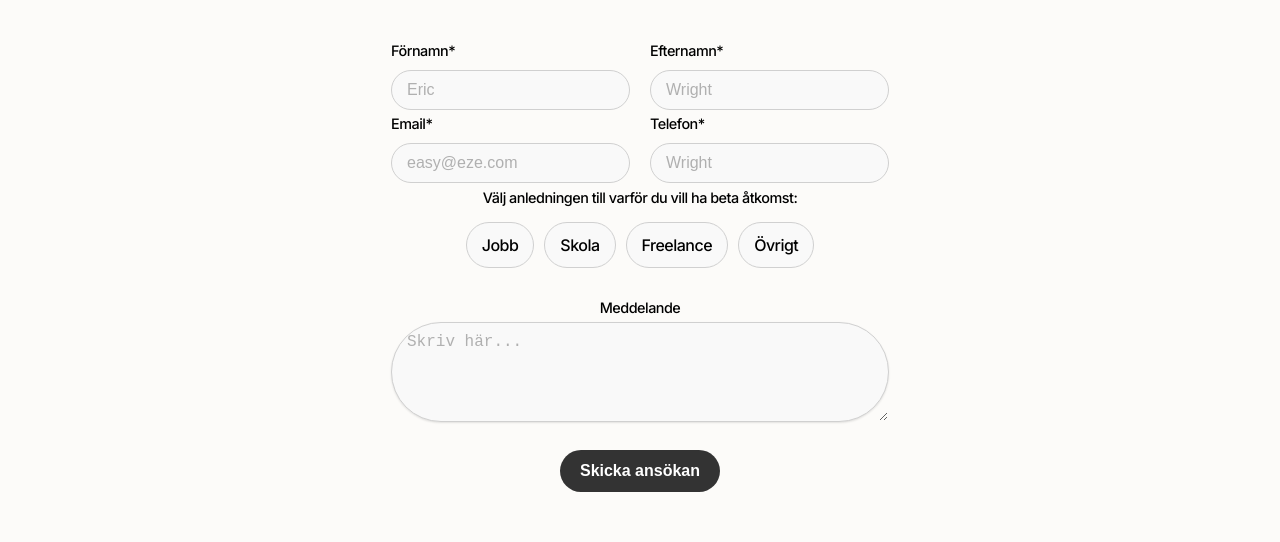
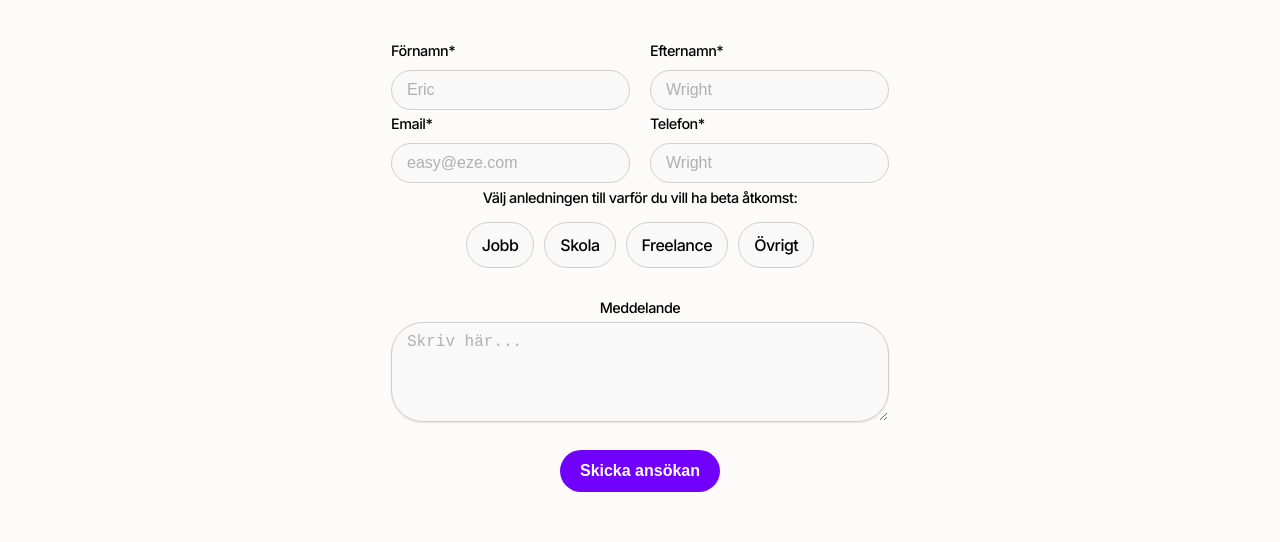
Before and after one commit to todels/shwebbproduktion, a plain HTML site: page contact.html in a window 1280 px wide. In both pictures the pointer is over the button "Skicka ansökan". Shown: the part 98-640 px from the top of the page. Drawn offline with Linux system fonts and the light colour scheme.

Commit message:
css contact

```diff
--- a/contact.css
+++ b/contact.css
@@ -249,7 +249,7 @@ body {
 .contact-form textarea {
   background-color: #f9f9f9;
   border: 1px solid #d0d0d0;
-  border-radius: 200px;
+  border-radius: 32px;
   padding: 10px 15px;
   color: #000;
   font-size: 1rem;
@@ -315,7 +315,7 @@ body {
 }
 
 .contact-form button:hover {
-  background-color: #333;
+  background-color: #7100fc;
 }
 
 /* Responsive Adjustments */
```
